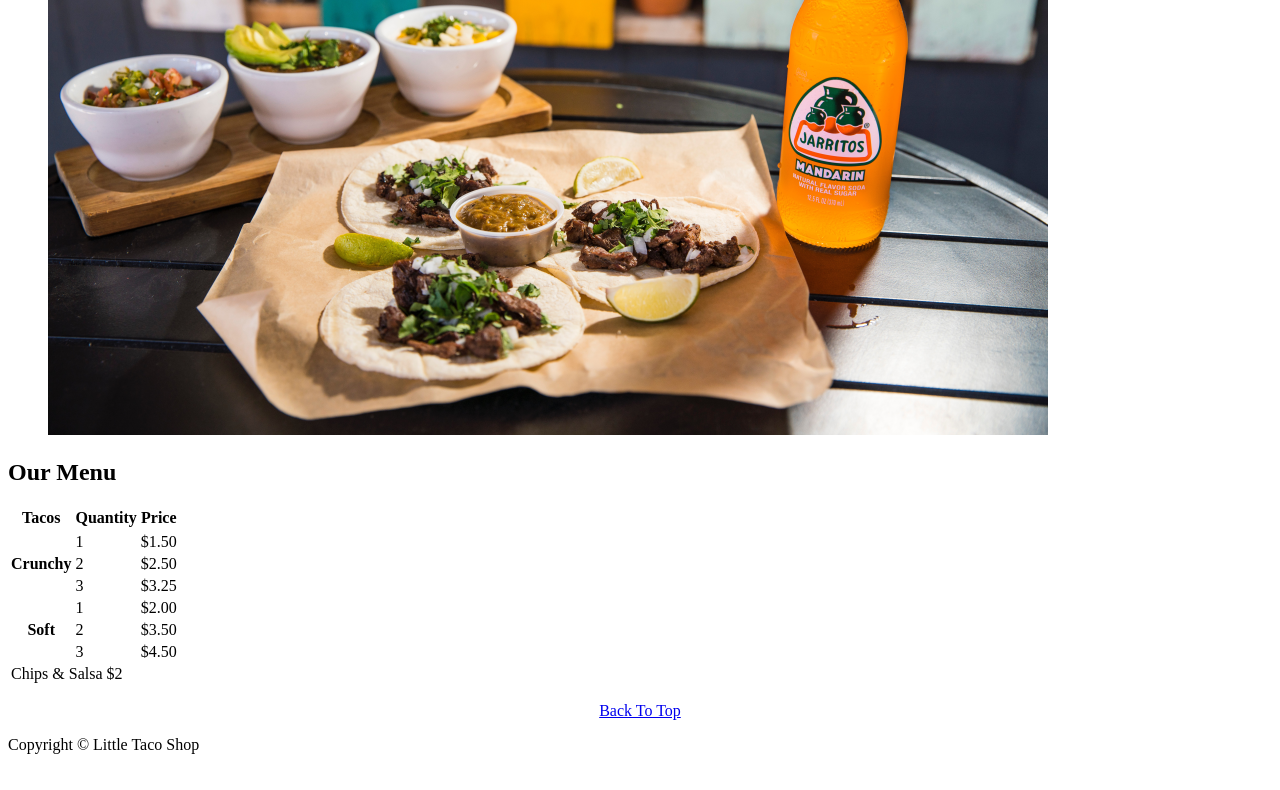
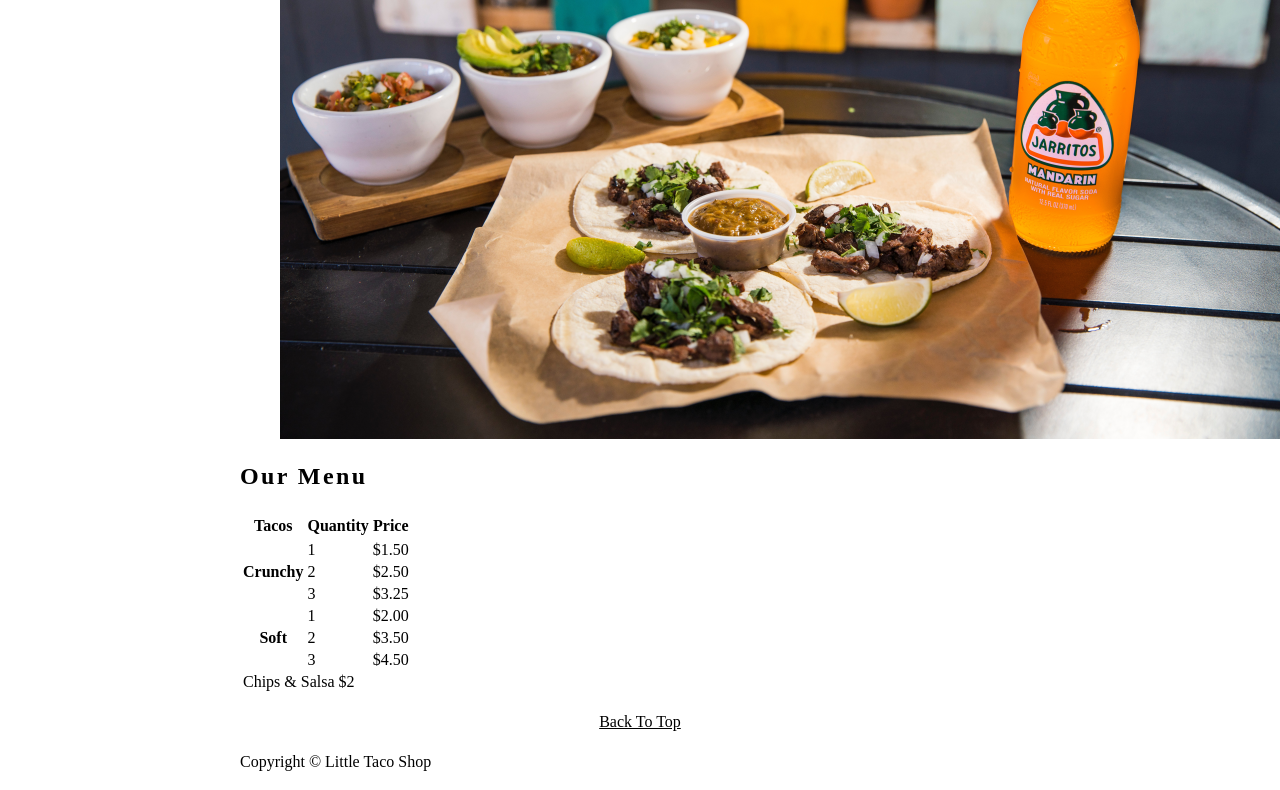
Before and after one commit to alexis-bustos/taco-shop, a plain HTML site: page index.html in a window 1280 px wide. Shown: the part 451-1241 px from the top of the page. Drawn offline with Linux system fonts and the light colour scheme.

Commit message:
added general style for the layout

```diff
--- a/css/style.css
+++ b/css/style.css
@@ -12,3 +12,54 @@
 .center {
   text-align: center;
 }
+
+/* || GENERAL STYLES */
+
+html {
+  scroll-behavior: smooth;
+  font-size: var(--FS);
+  font-family: var(--FF);
+  background-color: var(--BGCOLOR);
+  background-image: var(--BGIMAGE);
+}
+
+body {
+  background-color: var(--BODY-BGCOLOR);
+  color: var(--FONT-COLOR);
+  min-height: 100vh;
+  max-width: 800px;
+  margin: 0 auto;
+  border-left: var(--BORDERS);
+  border-right: var(--BORDERS);
+  box-shadow: 0 0 10px var(--BORDER-COLOR);
+}
+
+h1,
+h2,
+h3 {
+  font-family: var(--FF-HEADINGS);
+  letter-spacing: 0.1em;
+}
+
+h2,
+h3 {
+  margin-bottom: 1em;
+  color: var(--HIGHLIGHT-COLOR);
+}
+
+p {
+  line-height: 1.5;
+}
+
+a:any-link {
+  color: var(--LINK-COLOR);
+}
+
+a:hover,
+a:focus-visible {
+  color: var(--LINK-HOVER);
+}
+
+a:active {
+  color: var(--LINK-ACTIVE);
+}
```
